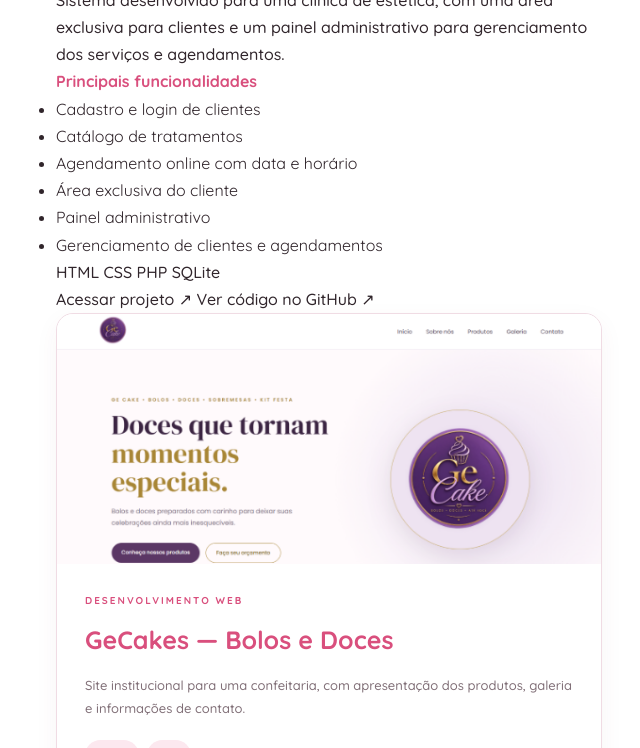
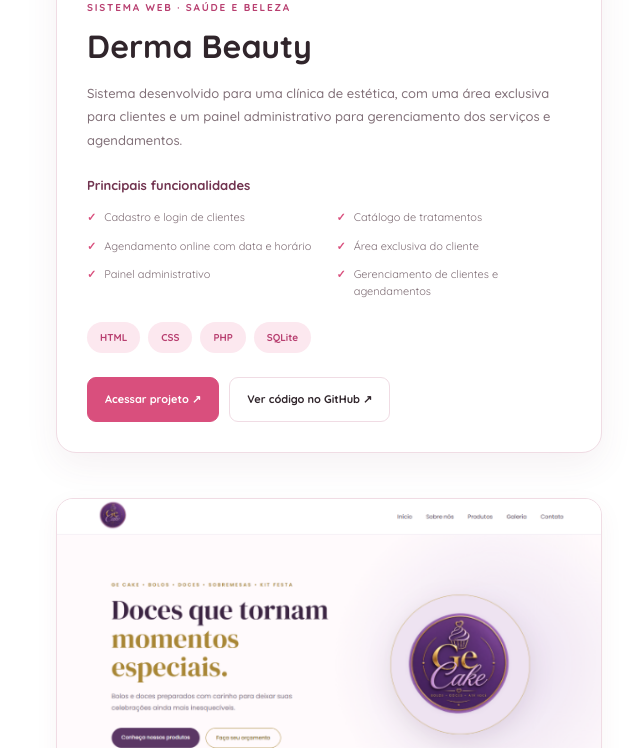
Before and after one commit to sarahduete/Projetos-Sarah, a PHP site: page / in a window 1280 px wide. Shown: the part 2324-3072 px from the top of the page, without its empty margins (24-664 px from the left). Run offline with PHP 8.4, Linux system fonts and the light colour scheme; some web fonts are replaced.

Commit message:
Update style.css

```diff
--- a/css/style.css
+++ b/css/style.css
@@ -1461,21 +1461,252 @@ p, span, a {
 }
 
 
-/* IMAGEM DO PROJETO */
+
+/* ==========================================
+   DERMA BEAUTY - PROJETO EM DESTAQUE
+========================================== */
+
+.projeto-principal {
+    width: 100%;
+    margin: 35px auto 45px;
+    padding: 30px;
+    background: #FFFFFF;
+    border: 1px solid var(--border);
+    border-radius: 20px;
+    box-shadow: 0 12px 35px rgba(113, 51, 79, 0.07);
+    transition: .3s ease;
+}
+
+.projeto-principal:hover {
+    border-color: var(--pink-light);
+    box-shadow: 0 18px 40px rgba(113, 51, 79, 0.11);
+}
+
+/* ETIQUETA SUPERIOR */
+
+.projeto-destaque-topo {
+    display: flex;
+    align-items: center;
+    justify-content: space-between;
+    gap: 15px;
+    margin-bottom: 25px;
+}
+
+.projeto-etiqueta {
+    display: inline-flex;
+    align-items: center;
+    background: var(--pink-soft);
+    color: var(--pink-dark);
+    padding: 8px 15px;
+    border-radius: 30px;
+    font-size: 10px;
+    font-weight: 700;
+    letter-spacing: 1px;
+}
+
+.projeto-numero {
+    color: var(--gray);
+    font-size: 12px;
+    font-weight: 600;
+}
+
+/* ORGANIZAÇÃO PRINCIPAL */
+
+.projeto-conteudo {
+    display: grid;
+    grid-template-columns: 1fr 1fr;
+    align-items: center;
+    gap: 35px;
+}
+
+/* IMAGEM ÚNICA */
 
 .projeto-imagens {
     width: 100%;
-    display: flex;
-    align-items: center;
+    min-width: 0;
 }
 
 .projeto-imagens .imagem-principal {
     width: 100%;
-    aspect-ratio: 16 / 11;
+    height: 350px;
     object-fit: cover;
-    object-position: top;
+    object-position: top center;
     display: block;
-    border-radius: 16px;
-    border: 1px solid #F0DCE4;
-    box-shadow: 0 8px 22px rgba(120, 55, 80, 0.08);
-}
+    border-radius: 14px;
+    border: 1px solid var(--border);
+    background: var(--pink-bg);
+}
+
+/* INFORMAÇÕES */
+
+.projeto-informacoes {
+    min-width: 0;
+}
+
+.projeto-categoria {
+    display: block;
+    color: var(--pink-dark);
+    font-size: 10px;
+    font-weight: 700;
+    letter-spacing: 1.8px;
+    margin-bottom: 10px;
+}
+
+.projeto-informacoes h3 {
+    font-family: var(--title);
+    color: var(--dark);
+    font-size: 32px;
+    line-height: 1.3;
+    margin-bottom: 14px;
+}
+
+.projeto-descricao {
+    color: var(--gray);
+    font-size: 13px;
+    line-height: 1.8;
+    margin-bottom: 22px;
+}
+
+.projeto-informacoes h4 {
+    color: var(--wine);
+    font-size: 13px;
+    font-weight: 700;
+    margin-bottom: 13px;
+}
+
+/* FUNCIONALIDADES */
+
+.lista-funcionalidades {
+    list-style: none;
+    display: grid;
+    grid-template-columns: 1fr 1fr;
+    gap: 12px 15px;
+    padding: 0;
+    margin: 0 0 23px;
+}
+
+.lista-funcionalidades li {
+    display: flex;
+    align-items: flex-start;
+    gap: 8px;
+    color: var(--gray);
+    font-size: 11px;
+    line-height: 1.5;
+}
+
+.lista-funcionalidades li::before {
+    content: "✓";
+    color: var(--pink);
+    font-weight: 800;
+    flex-shrink: 0;
+}
+
+/* TECNOLOGIAS */
+
+.projeto-tecnologias {
+    display: flex;
+    flex-wrap: wrap;
+    gap: 8px;
+    margin-bottom: 24px;
+}
+
+.projeto-tecnologias span {
+    background: var(--pink-soft);
+    color: var(--pink-dark);
+    padding: 7px 13px;
+    border-radius: 30px;
+    font-size: 10px;
+    font-weight: 700;
+}
+
+/* BOTÕES */
+
+.projeto-botoes {
+    display: flex;
+    flex-wrap: wrap;
+    gap: 10px;
+}
+
+.projeto-botoes a {
+    display: inline-flex;
+    justify-content: center;
+    align-items: center;
+    min-height: 45px;
+    padding: 11px 17px;
+    border-radius: 9px;
+    font-size: 11px;
+    font-weight: 700;
+    text-align: center;
+    transition: .3s ease;
+}
+
+.projeto-botoes .btn-projeto {
+    background: var(--pink);
+    color: #FFFFFF;
+    border: 1px solid var(--pink);
+}
+
+.projeto-botoes .btn-projeto:hover {
+    background: var(--wine);
+    border-color: var(--wine);
+    transform: translateY(-3px);
+}
+
+.projeto-botoes .btn-github {
+    background: #FFFFFF;
+    color: var(--dark);
+    border: 1px solid var(--border);
+}
+
+.projeto-botoes .btn-github:hover {
+    background: var(--pink-bg);
+    border-color: var(--pink-light);
+    transform: translateY(-3px);
+}
+
+/* TABLETS */
+
+@media (max-width: 900px) {
+    .projeto-conteudo {
+        grid-template-columns: 1fr;
+        gap: 25px;
+    }
+
+    .projeto-imagens .imagem-principal {
+        height: 380px;
+    }
+}
+
+/* CELULARES */
+
+@media (max-width: 600px) {
+    .projeto-principal {
+        padding: 18px;
+        margin-top: 25px;
+    }
+
+    .projeto-destaque-topo {
+        margin-bottom: 18px;
+    }
+
+    .projeto-imagens .imagem-principal {
+        height: 230px;
+    }
+
+    .projeto-informacoes h3 {
+        font-size: 27px;
+    }
+
+    .lista-funcionalidades {
+        grid-template-columns: 1fr;
+        gap: 10px;
+    }
+
+    .projeto-botoes {
+        flex-direction: column;
+    }
+
+    .projeto-botoes a {
+        width: 100%;
+    }
+}
```
